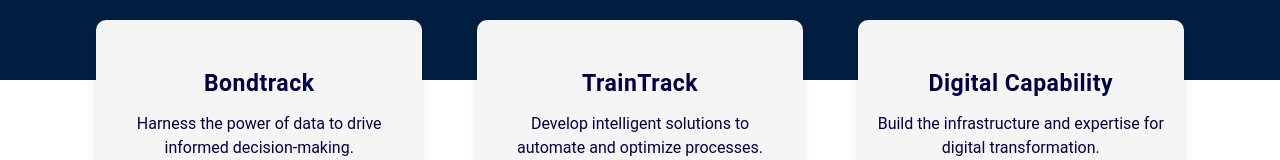
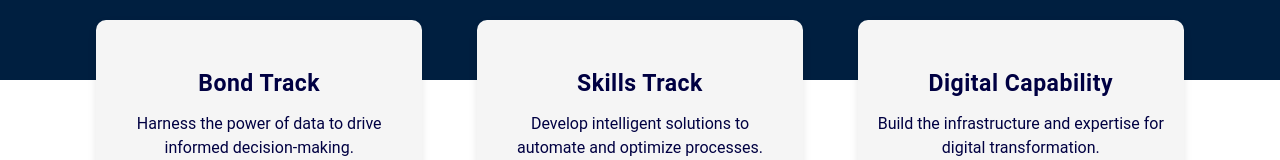
Before and after one commit to Kenneth-FalconAnalytics/falcon-demo, a Next.js app: page / in a window 1280 px wide. Shown: the part 538-698 px from the top of the page. Built offline with nearby package versions, Linux system fonts and the light colour scheme.

Commit message:
insignificant

```diff
--- a/src/components/featureCard/FeatureCard.jsx
+++ b/src/components/featureCard/FeatureCard.jsx
@@ -3,12 +3,12 @@
 
 const cardsData = [
   {
-    title: "Bondtrack",
+    title: "Bond Track",
     text: "Harness the power of data to drive informed decision-making.",
     href: "https://bondtrack.org/"
   },
   {
-    title: "TrainTrack",
+    title: "Skills Track",
     text: "Develop intelligent solutions to automate and optimize processes.",
     href: "/training"
   },
```
